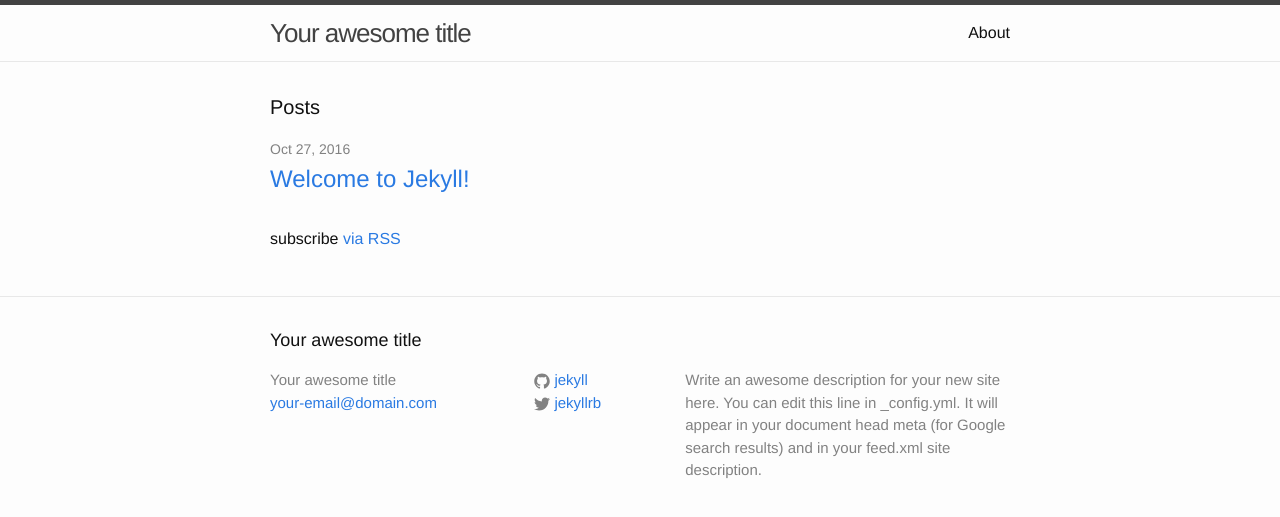
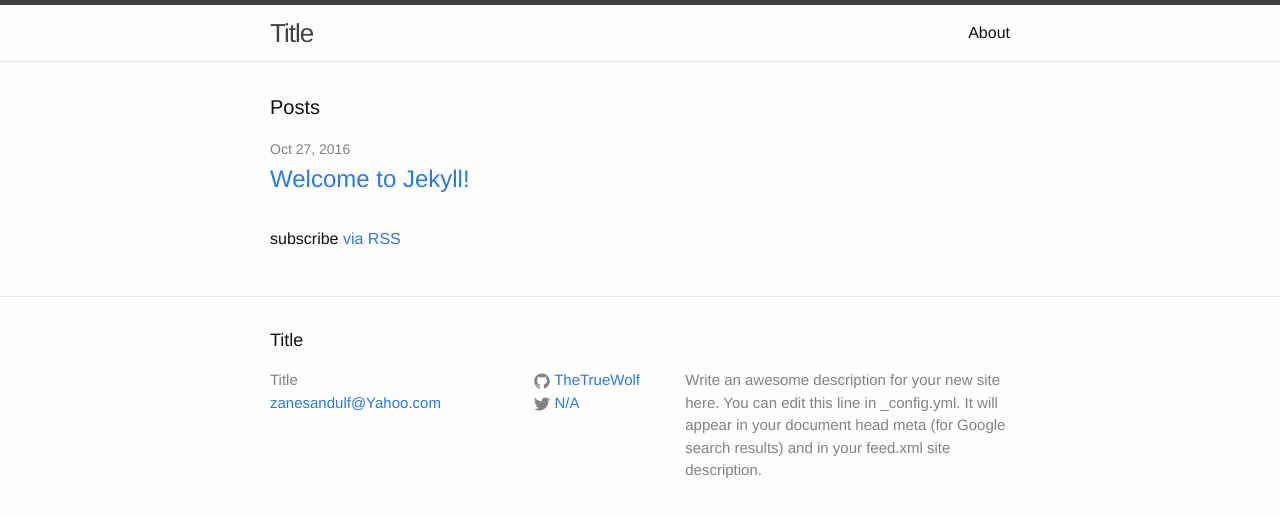
Before and after one commit to TheTrueWolf/TheTrueWolf.github.io, a Jekyll site: the page built from index.html, in a window 1280 px wide. Shown: the top 517 px of the page. Built offline with Jekyll 4.4.1, drawn with Linux system fonts in a browser that asks for light colours.

Commit message:
Update _config.yml

```diff
--- a/_config.yml
+++ b/_config.yml
@@ -6,16 +6,16 @@
 # 'jekyll serve'. If you change this file, please restart the server process.
 
 # Site settings
-title: Your awesome title
-email: your-email@domain.com
+title: Title
+email: zanesandulf@Yahoo.com
 description: > # this means to ignore newlines until "baseurl:"
   Write an awesome description for your new site here. You can edit this
   line in _config.yml. It will appear in your document head meta (for
   Google search results) and in your feed.xml site description.
 baseurl: "" # the subpath of your site, e.g. /blog
 url: "http://yourdomain.com" # the base hostname & protocol for your site
-twitter_username: jekyllrb
-github_username:  jekyll
+twitter_username: N/A
+github_username:  TheTrueWolf
 
 # Build settings
 markdown: kramdown
```
